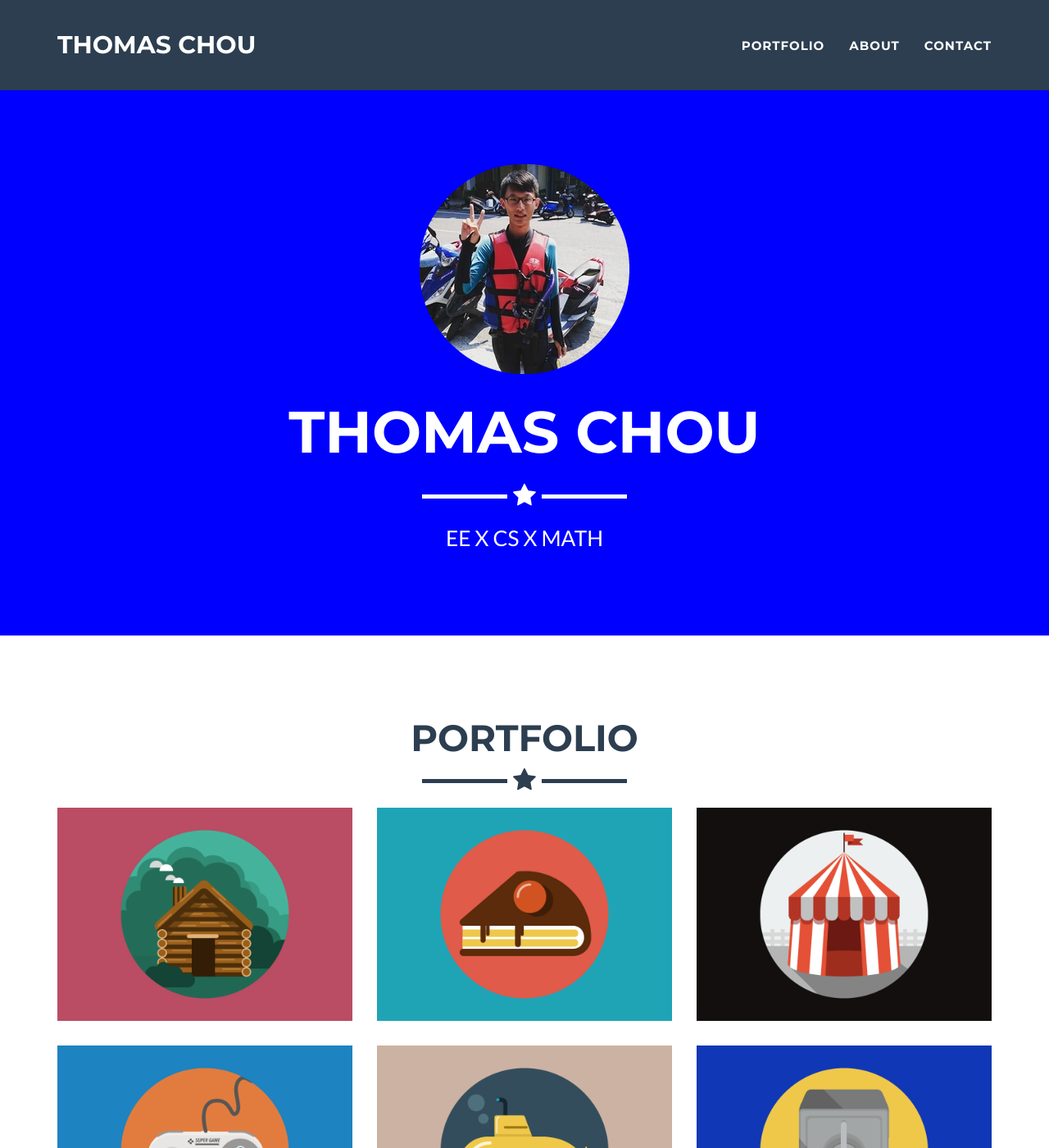
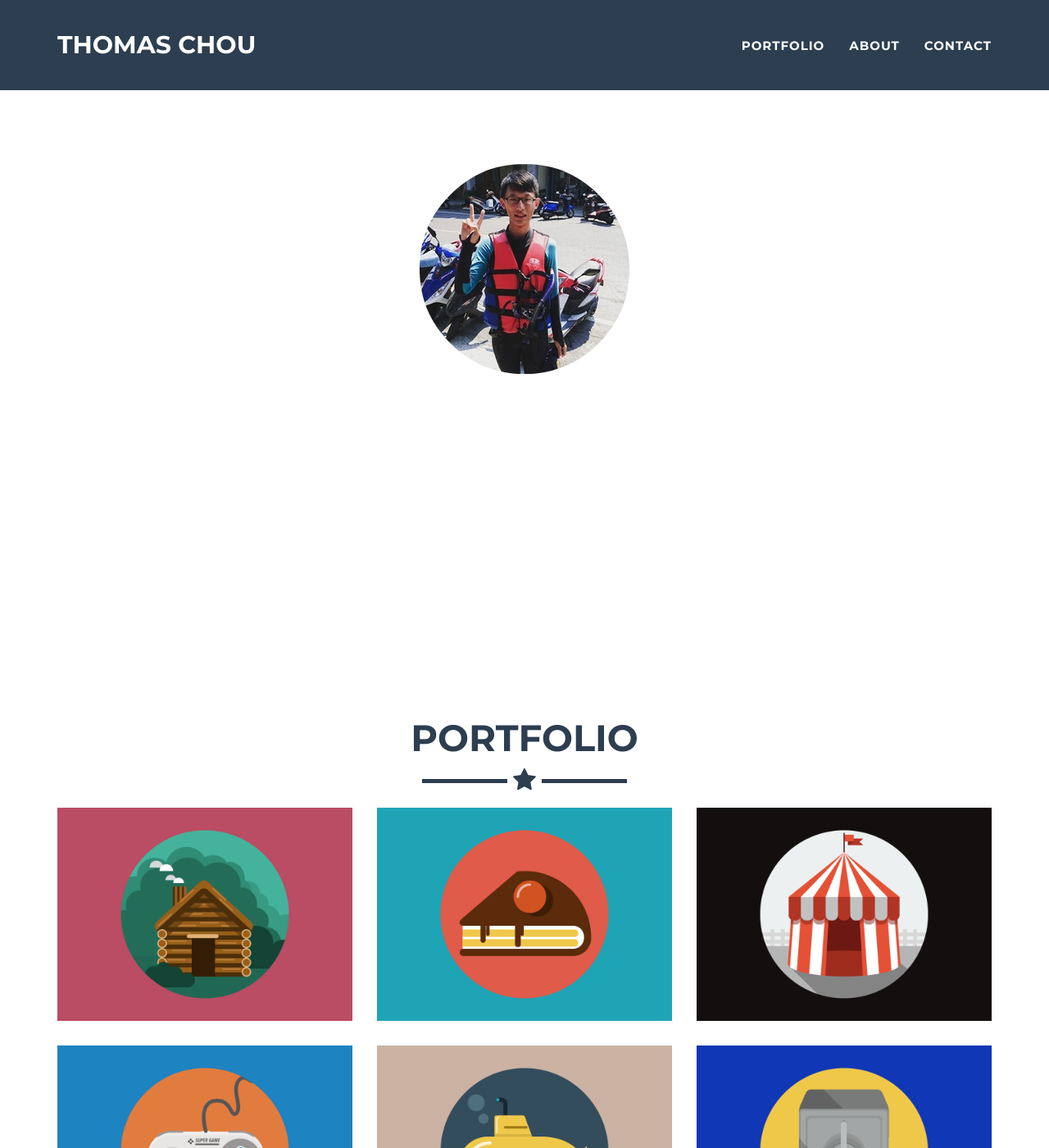
Before and after one commit to thomas861205/thomas861205.github.io, a Jekyll site: the page built from index.html, in a window 1280 px wide and 1400 px high. Shown: the whole window at 82% size. Built offline with Jekyll 4.4.1, drawn with Linux system fonts in a browser that asks for light colours.

Commit message:
primary=0

```diff
--- a/_config.yml
+++ b/_config.yml
@@ -25,7 +25,7 @@ disqus_shortname: myshortname
 
 # Color settings (hex-codes without the leading hash-tag)
 color:
-  primary: 0000ff #80B3FF
+  primary: 0 #80B3FF
   primary-rgb: "24,288,156" #"128,179,255"
   secondary: 2c3e50 #FD6E8A
   secondary-dark: 233140 #A2122F
```
